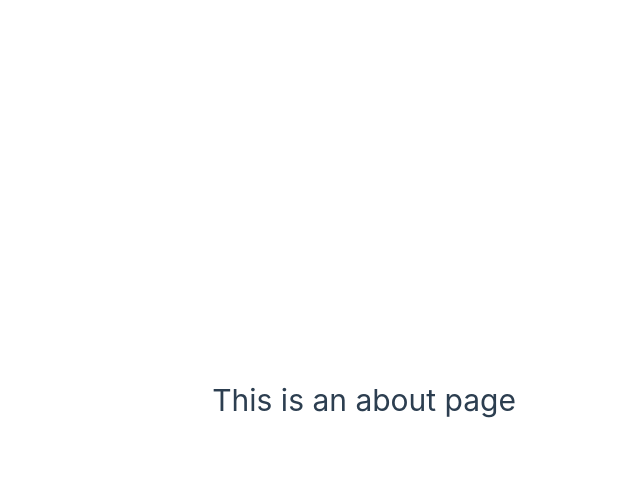
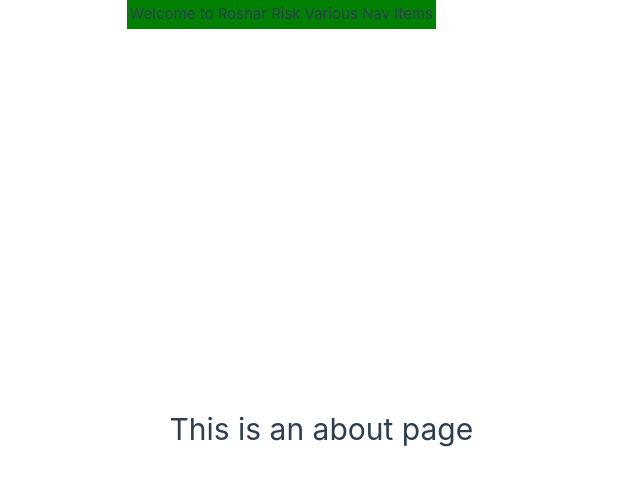
Before and after one commit to MakerMacAttack/rosharan-risk, a Vue app: page /about in a window 1280 px wide. Shown: the top 486 px of the page, without its empty margins (124-764 px from the left). Built offline with nearby package versions, Linux system fonts and the light colour scheme.

Commit message:
Add basic navbar idea

```diff
--- a/src/App.vue
+++ b/src/App.vue
@@ -1,6 +1,7 @@
 <script setup>
 // import { RouterLink, RouterView } from 'vue-router'
 import { RouterView } from 'vue-router'
+import NavBar from './components/Common/NavBar.vue';
 // import HelloWorld from './components/HelloWorld.vue'
 // let isActive = false // remember how to dynamically bind class and style
 // let classObj = { // also can be done via object
@@ -10,16 +11,23 @@ import { RouterView } from 'vue-router'
 </script>
 
 <template>
-  <!-- <header>
-  </header> -->
-  <RouterView />
+  <body>
+    <header><NavBar />
+    </header>
+    <RouterView />
+  </body>
 </template>
 
 <style scoped>
 header {
   line-height: 1.5;
   max-height: 100vh;
-  width: 5px;
+  width: 100%;
+}
+
+body {
+  display: flex;
+  flex-direction: column;
 }
 
 .logo {
--- /dev/null
+++ b/src/components/Common/NavBar.vue
@@ -0,0 +1,21 @@
+<script setup>
+
+</script>
+
+<template>
+  <main>
+    <table class="navbar">
+      <tr>
+        <td>Welcome to Roshar Risk</td>
+        <td>Various Nav Items</td>
+      </tr>
+    </table>
+  </main>
+</template>
+
+<style>
+.navbar {
+  background-color: green;
+  vertical-align: top;
+}
+</style>
```
